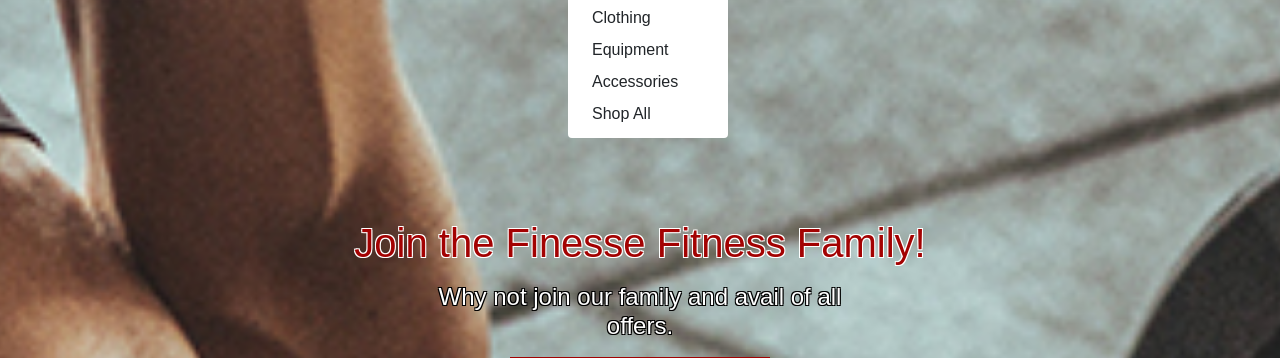
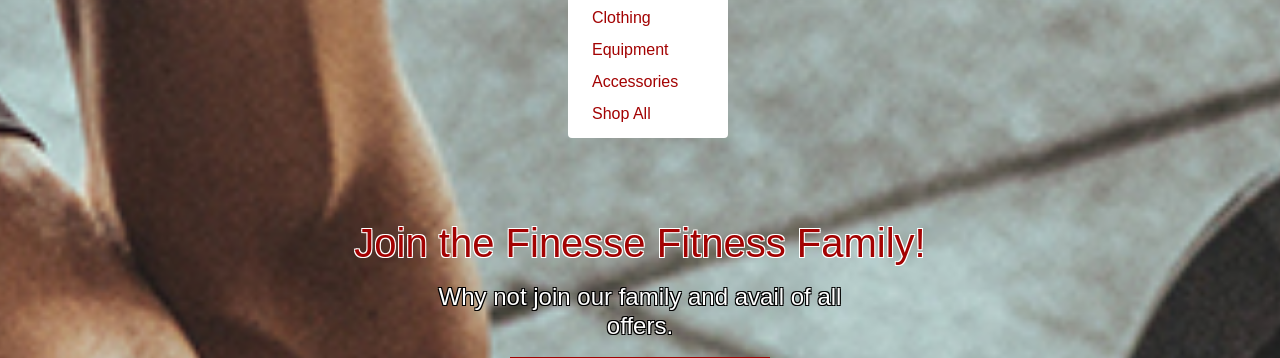
Before and after one commit to Richiefinegan11/finesse_fitness, a Django app: page / in a window 1280 px wide, after a click on "Shop". Shown: the part 128-486 px from the top of the page. Run offline with Django 3.2, Linux system fonts and the light colour scheme; some libraries are stand-ins or nearby versions; some web fonts are replaced.

Commit message:
Added red cont to main-nav, added categories to products on product page and added sort to views.py

```diff
--- a/home/templates/home/index.html
+++ b/home/templates/home/index.html
@@ -81,8 +81,8 @@
                     <img src="{{ MEDIA_URL }}gym-equipment.jpg" alt="Image of a man coaching a woman" class="img-fluid">
             </div>
             <div class="col-sm-12 col-md-6 col-lg-6 mb-5 subscription-text">
-                <h3 class="text-center text-red ">Check Out Our Store</h3>
-                <h6 class="text-justify text-red ">Lorem ipsum dolor sit amet, consectetur adipiscing elit. Pellentesque posuere sit amet metus nec pretium. Integer dignissim in justo eget convallis.
+                <h3 class="text-center text-red">Check Out Our Store</h3>
+                <h6 class="text-justify text-red">Lorem ipsum dolor sit amet, consectetur adipiscing elit. Pellentesque posuere sit amet metus nec pretium. Integer dignissim in justo eget convallis.
                 Lorem ipsum dolor sit amet, consectetur adipiscing elit. Pellentesque posuere sit amet metus nec pretium.
                 </h6>
                 <a href="{% url 'products' %}" class="submit-button btn btn-lg rounded-0 text-uppercase">Shop Now</a>
--- a/templates/includes/main-nav.html
+++ b/templates/includes/main-nav.html
@@ -11,10 +11,10 @@
                 Shop
             </a>
             <div class="dropdown-menu border-0" aria-labelledby="shop-link">
-                <a href="{% url 'products' %}?category=clothing" class="dropdown-item">Clothing</a>
-                <a href="{% url 'products' %}?category=equipment" class="dropdown-item">Equipment</a>
-                <a href="{% url 'products' %}?category=accessories" class="dropdown-item">Accessories</a>
-                <a href="{% url 'products' %}" class="dropdown-item">Shop All</a>
+                <a href="{% url 'products' %}?category=clothing" class="dropdown-item text-red">Clothing</a>
+                <a href="{% url 'products' %}?category=equipment" class="dropdown-item text-red">Equipment</a>
+                <a href="{% url 'products' %}?category=accessories" class="dropdown-item text-red">Accessories</a>
+                <a href="{% url 'products' %}" class="dropdown-item text-red">Shop All</a>
             </div>
         </li>
 
```
Also changed, not shown: products/templates/products/products.html (+8 -3 lines), products/views.py (+18 -0 lines).
